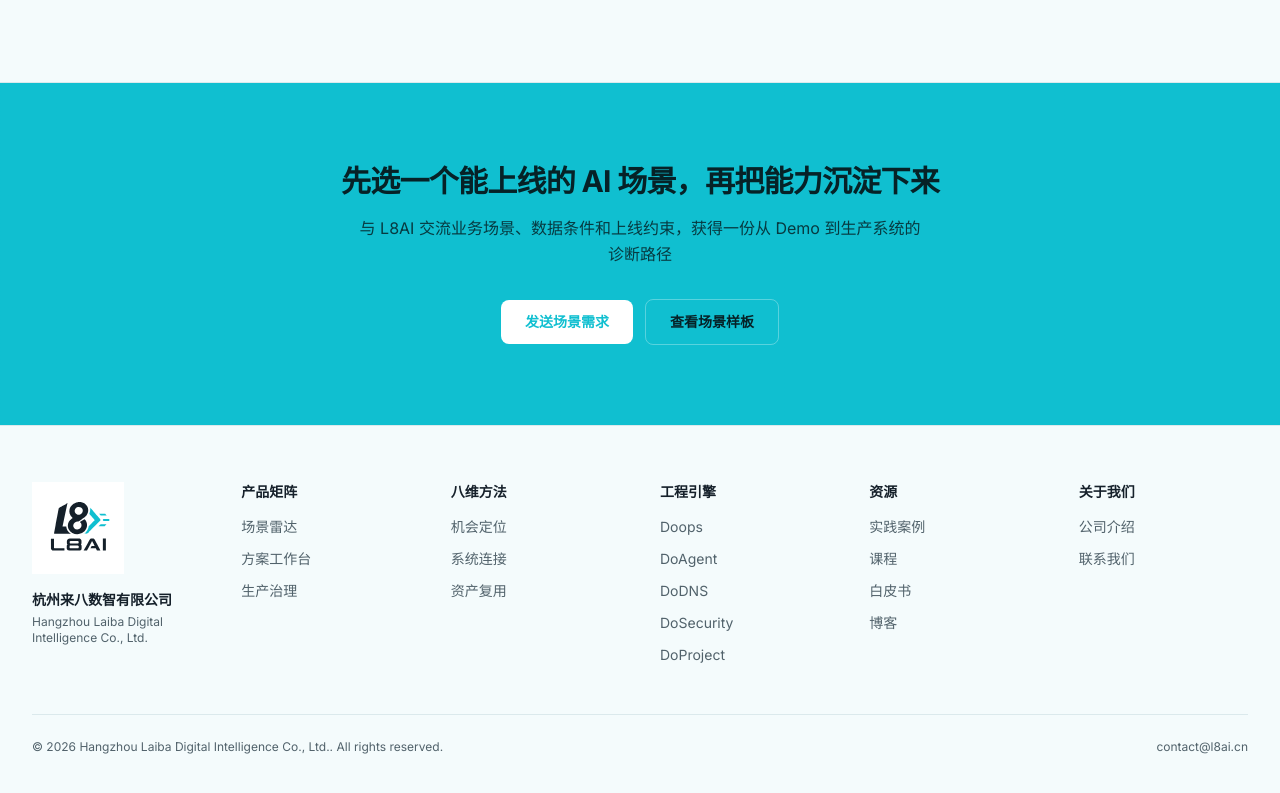
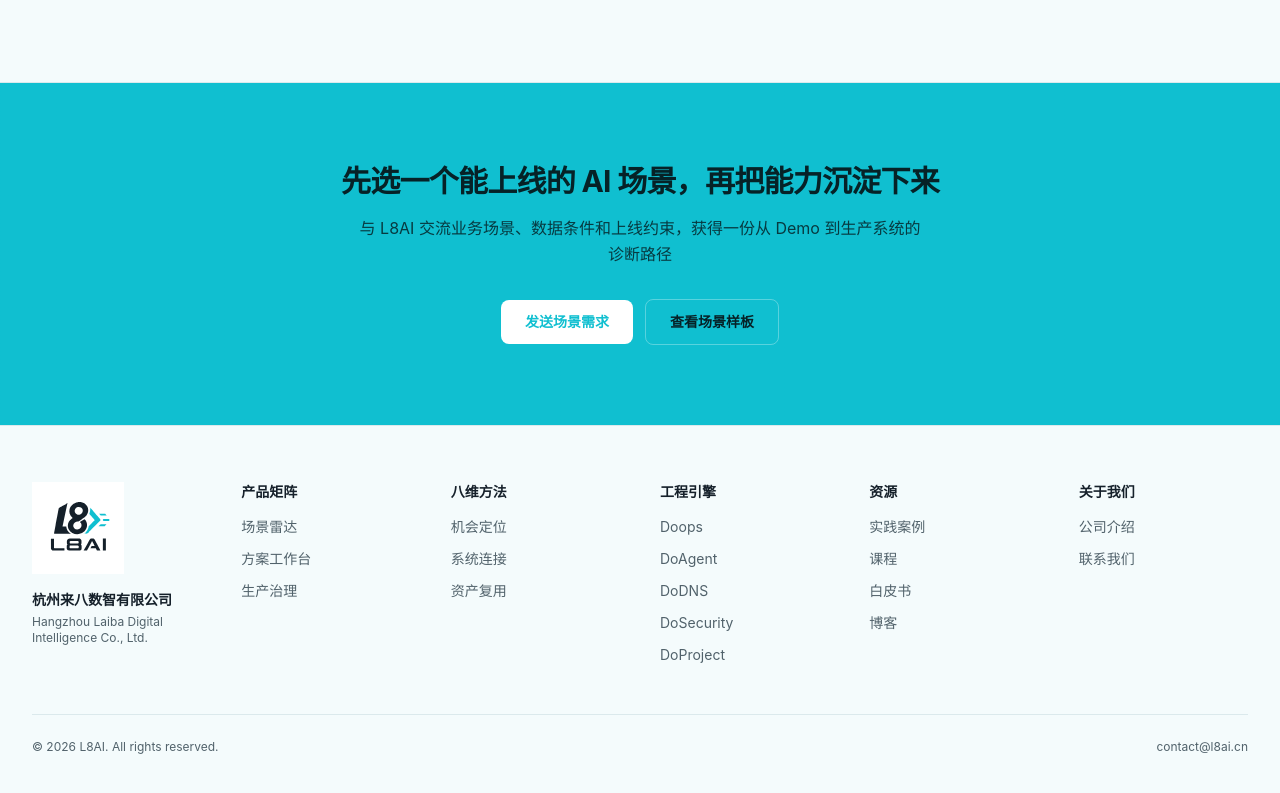
Before and after one commit to l8ai-cn/l8ai.cn, a Next.js app: page / in a window 1280 px wide. Shown: the part 3939-4732 px from the top of the page. Built offline with nearby package versions, Linux system fonts and the light colour scheme.

Commit message:
Remove duplicate footer company text

```diff
--- a/app/globals.css
+++ b/app/globals.css
@@ -21,9 +21,9 @@
   --color-ink: #15202a;
   --color-ink-2: #2b3a44;
 
-  --font-sans: var(--font-inter), ui-sans-serif, system-ui, -apple-system,
+  --font-sans: Inter, ui-sans-serif, system-ui, -apple-system,
     "PingFang SC", "Microsoft YaHei", sans-serif;
-  --font-mono: var(--font-jetbrains), ui-monospace, "SFMono-Regular", monospace;
+  --font-mono: "JetBrains Mono", ui-monospace, "SFMono-Regular", monospace;
 
   --radius: 0.75rem;
 }
--- a/app/layout.tsx
+++ b/app/layout.tsx
@@ -1,21 +1,8 @@
 import type { Metadata, Viewport } from "next"
-import { Inter, JetBrains_Mono } from "next/font/google"
 import { SiteHeader } from "@/components/site-header"
 import { SiteFooter } from "@/components/site-footer"
 import { AiAssistant } from "@/components/ai-assistant"
 import "./globals.css"
-
-const inter = Inter({
-  subsets: ["latin"],
-  variable: "--font-inter",
-  display: "swap",
-})
-
-const jetbrainsMono = JetBrains_Mono({
-  subsets: ["latin"],
-  variable: "--font-jetbrains",
-  display: "swap",
-})
 
 export const metadata: Metadata = {
   title: {
@@ -42,7 +29,7 @@ export const viewport: Viewport = {
 
 export default function RootLayout({ children }: { children: React.ReactNode }) {
   return (
-    <html lang="zh-CN" className={`bg-background ${inter.variable} ${jetbrainsMono.variable}`}>
+    <html lang="zh-CN" className="bg-background">
       <body className="font-sans antialiased">
         <SiteHeader />
         {children}
--- a/components/site-footer.tsx
+++ b/components/site-footer.tsx
@@ -28,7 +28,7 @@ export function SiteFooter() {
           ))}
         </div>
         <div className="mt-12 flex flex-col items-start justify-between gap-3 border-t border-border pt-6 text-xs text-muted-foreground sm:flex-row sm:items-center">
-          <span>© 2026 {company.legalNameEn}. All rights reserved.</span>
+          <span>© 2026 {company.brand}. All rights reserved.</span>
           <span>{company.email}</span>
         </div>
       </div>
```
